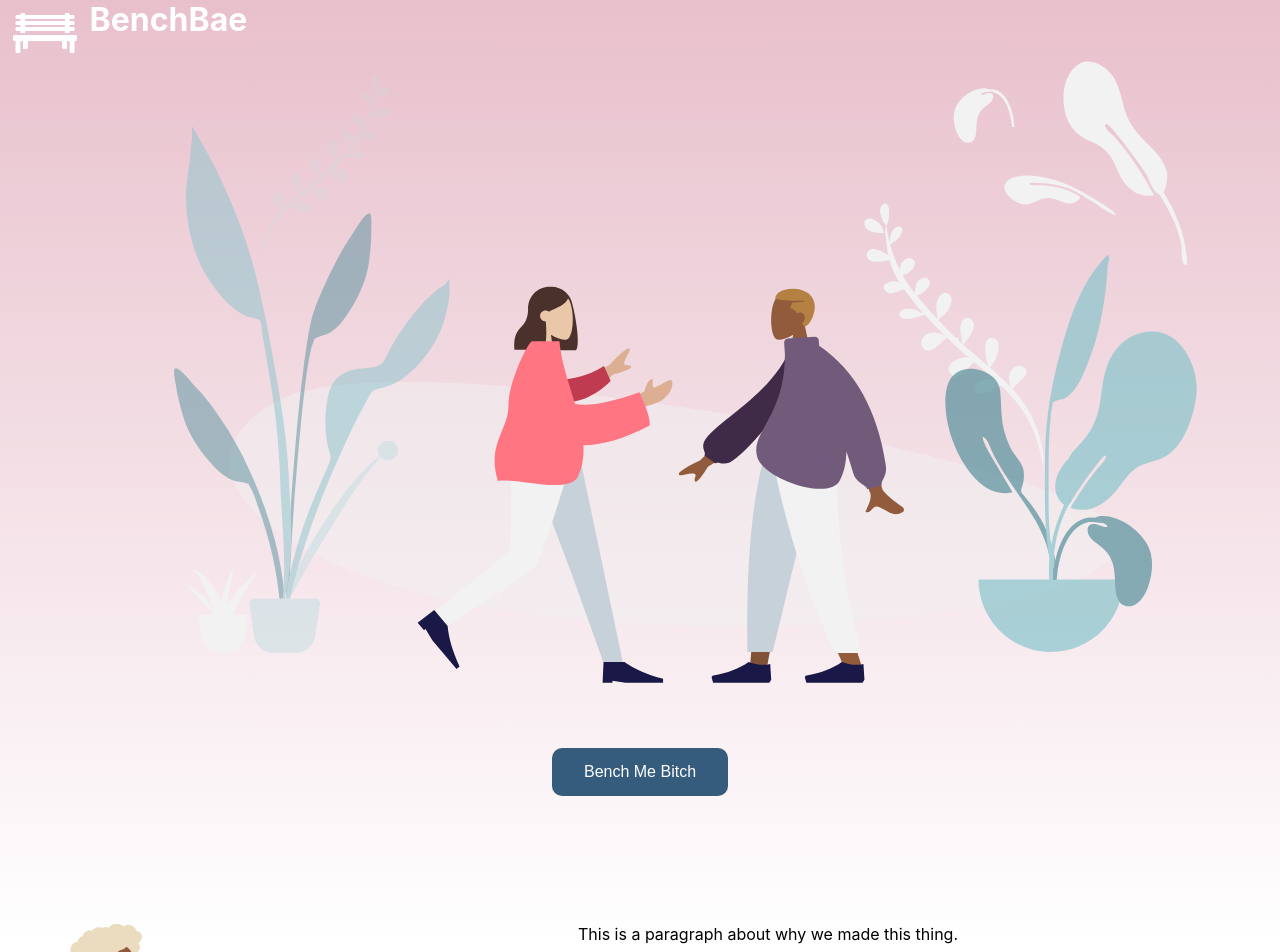
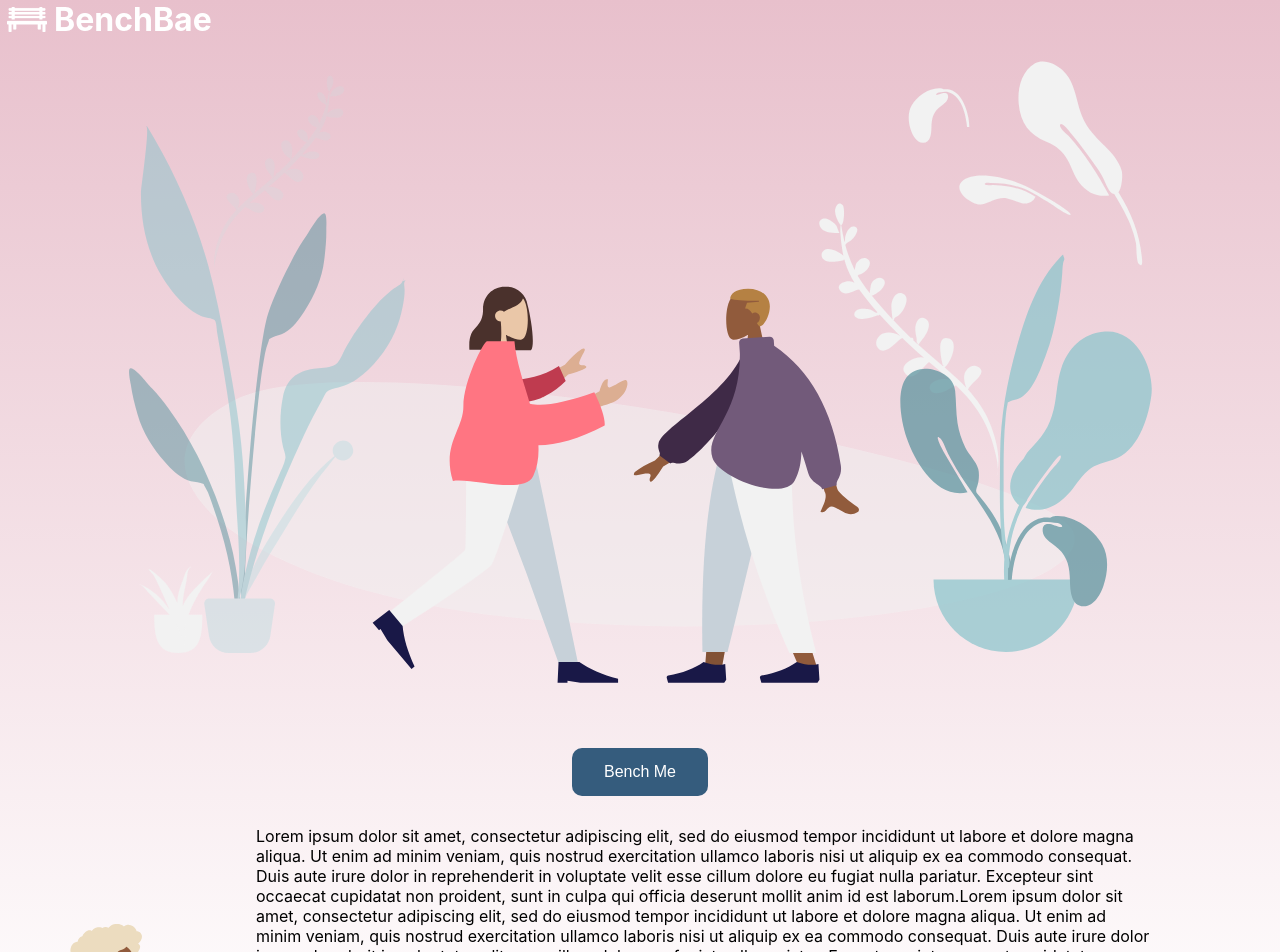
Before and after one commit to alexacalkhoven/benchbae, a React (Create React App) app in the folder frontend/: page / in a window 1280 px wide. Shown: the top 952 px of the page. Built offline with nearby package versions, Linux system fonts and the light colour scheme.

Commit message:
Fix: Finalized some of the styling for the landing page

```diff
--- a/frontend/src/components/LandingPage/LandingPage.css
+++ b/frontend/src/components/LandingPage/LandingPage.css
@@ -9,8 +9,8 @@
 }
 
 .logo {
-  max-width: 5%;
-  margin: 1%;
+  max-width: 40px;
+  margin: 7px;
   height: auto;
   float: left;
 }
@@ -20,6 +20,7 @@
   margin-right: auto;
   margin-left: auto;
   margin-top: 0;
+  font-size: 32px;
 }
 
 .two-people {
@@ -51,10 +52,9 @@
 
 .motivation {
   display: block;
-  margin-left: auto;
-  margin-right: auto;
-  margin-top: 10%;
-  text-align: center;
+  margin-left: 20%;
+  margin-right: 10%;
+  margin-top: 30px;
 }
 
 .blue-woman-sitting {
--- a/frontend/src/components/LandingPage/LandingPage.tsx
+++ b/frontend/src/components/LandingPage/LandingPage.tsx
@@ -10,14 +10,32 @@
       <img src={Logo} alt="Logo" className="logo"></img>
       <h1 className="bench-bae">BenchBae</h1>
       <img src={TwoPeople} alt="Logo" className="two-people"></img>
-      <button className="bench-button">Bench Me Bitch</button>
+      <button className="bench-button">Bench Me</button>
       <img
         src={BlueWomanSitting}
         alt="Blue Woman Sitting"
         className="blue-woman-sitting"
       ></img>
       <p className="motivation">
-        This is a paragraph about why we made this thing.
+        Lorem ipsum dolor sit amet, consectetur adipiscing elit, sed do eiusmod
+        tempor incididunt ut labore et dolore magna aliqua. Ut enim ad minim
+        veniam, quis nostrud exercitation ullamco laboris nisi ut aliquip ex ea
+        commodo consequat. Duis aute irure dolor in reprehenderit in voluptate
+        velit esse cillum dolore eu fugiat nulla pariatur. Excepteur sint
+        occaecat cupidatat non proident, sunt in culpa qui officia deserunt
+        mollit anim id est laborum.Lorem ipsum dolor sit amet, consectetur
+        adipiscing elit, sed do eiusmod tempor incididunt ut labore et dolore
+        magna aliqua. Ut enim ad minim veniam, quis nostrud exercitation ullamco
+        laboris nisi ut aliquip ex ea commodo consequat. Duis aute irure dolor
+        in reprehenderit in voluptate velit esse cillum dolore eu fugiat nulla
+        pariatur. Excepteur sint occaecat cupidatat non proident, sunt in culpa
+        qui officia deserunt mollit anim id est laborum.Lorem ipsum dolor sit
+        amet, consectetur adipiscing elit, sed do eiusmod tempor incididunt ut
+        labore et dolore magna aliqua. Ut enim ad minim veniam, quis nostrud
+        exercitation ullamco laboris nisi ut aliquip ex ea commodo consequat.
+        Duis aute irure dolor in reprehenderit in voluptate velit esse cillum
+        dolore eu fugiat nulla pariatur. Excepteur sint occaecat cupidatat non
+        proident, sunt in culpa qui officia deserunt mollit anim id est laborum.
       </p>
     </div>
   );
```
